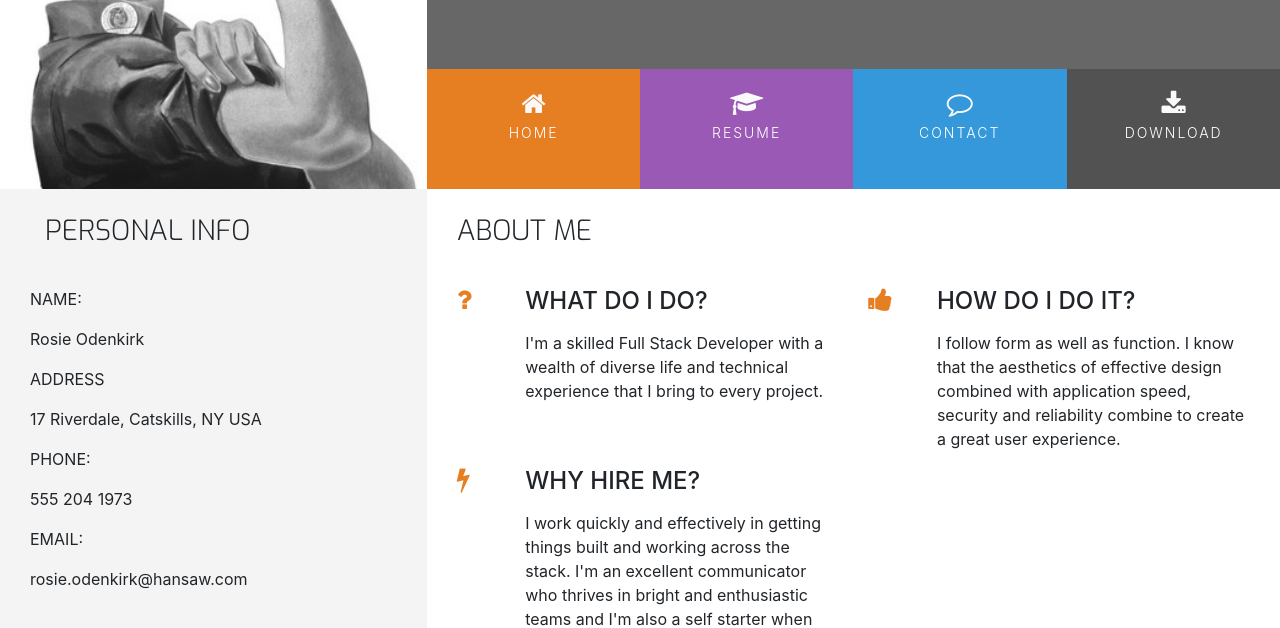
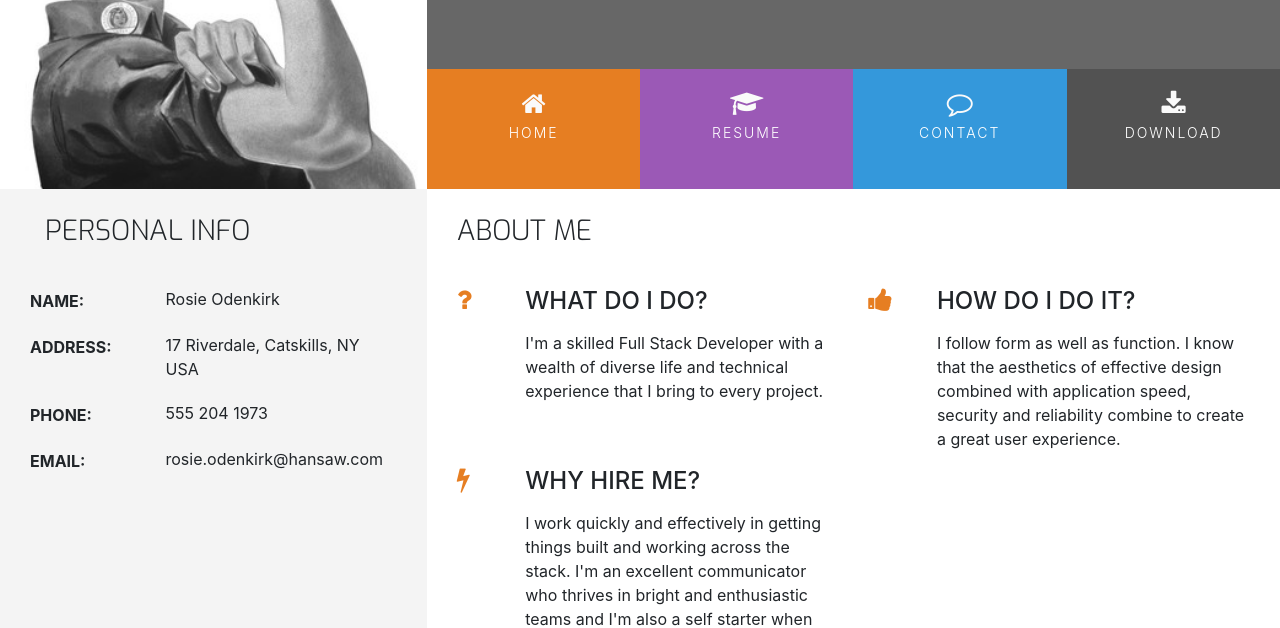
Before and after one commit to stefbez/ucd-resume, a plain HTML site: page index.html in a window 1280 px wide. Shown: the part 180-808 px from the top of the page. Drawn offline with nearby package versions, Linux system fonts and the light colour scheme.

Commit message:
Added styling to personal info section

```diff
--- a/assets/css/style.css
+++ b/assets/css/style.css
@@ -1,6 +1,6 @@
 @import url('https://fonts.googleapis.com/css?family=Roboto:100,200,300,400,500,600,700|Exo:100,200,300,400,500,600,700&display=swap');
 
-/* --------------------------- Colours --------------------------- */
+/* ------------------------------------------------------ Colours */
 
 .bg-color-name-title {
     background-color: #676767;
@@ -30,7 +30,7 @@
     background-color: #525252
 }
 
-/* --------------------------- Special paddings/margins/text --------------------------- */
+/* ------------------------------------------------------ Special paddings/margins/text */
 
 h1,h2,h3,h4 {
     margin: 0;
@@ -66,7 +66,7 @@ h1,h2,h3,h4 {
     margin-top: 25px;
     margin-bottom: 40px;
 }
-/* --------------------------- Heading --------------------------- */
+/* ------------------------------------------------------ Heading */
 
 header {
     margin: 0;
@@ -152,14 +152,14 @@ header {
     letter-spacing: 2px;
 }
 
-/* --------------------------- Hover .css --------------------------- */
+/* ------------------------------------------------------ Hover .css */
 
 .hvr-sweep-to-bottom:before {
     background-color: rgba(0, 0, 0, 0.2);
     height: 120px;
 }
 
-/* --------------------------- Footer --------------------------- */
+/* ------------------------------------------------------ Footer */
 
 footer {
     background-color: #525252;
@@ -211,7 +211,7 @@ footer {
     padding: 20px;
 }
 
-/* --------------------------- Three Reasons --------------------------- */
+/* ------------------------------------------------------ Three Reasons  */
 
 .three-reasons-icon {
     font-size: 26px;
@@ -221,3 +221,38 @@ footer {
 .three-reasons-heading {
     margin-bottom: 15px;
 }
+
+/* ------------------------------------------------------ Personal Info  */
+
+.personal-info-item {
+    margin-bottom: 20px;
+    display: block;
+    clear: both;
+}
+
+.personal-info-item .key,
+.personal-info-item .value {
+    padding-right: 8px;
+    display: inline-block;
+}
+
+.personal-info-item .key p,
+.personal-info-item .value p {
+    margin: 0;
+}
+
+.personal-info-item .key {
+    width: 30%;
+    margin-right: 21px;
+    padding-top: 2px;
+    vertical-align: top;
+}
+
+.personal-info-item .key p {
+    font-weight: 700;
+}
+
+.personal-info-item .value {
+    position: relative;
+    width: 60%;
+}
--- a/index.html
+++ b/index.html
@@ -75,7 +75,7 @@
 				<div class="personal-info-item">
 					<div class="key">
 						<p class="uppercase">
-							Address
+							Address:
 						</p>
 					</div>
 					<div class="value">
```
